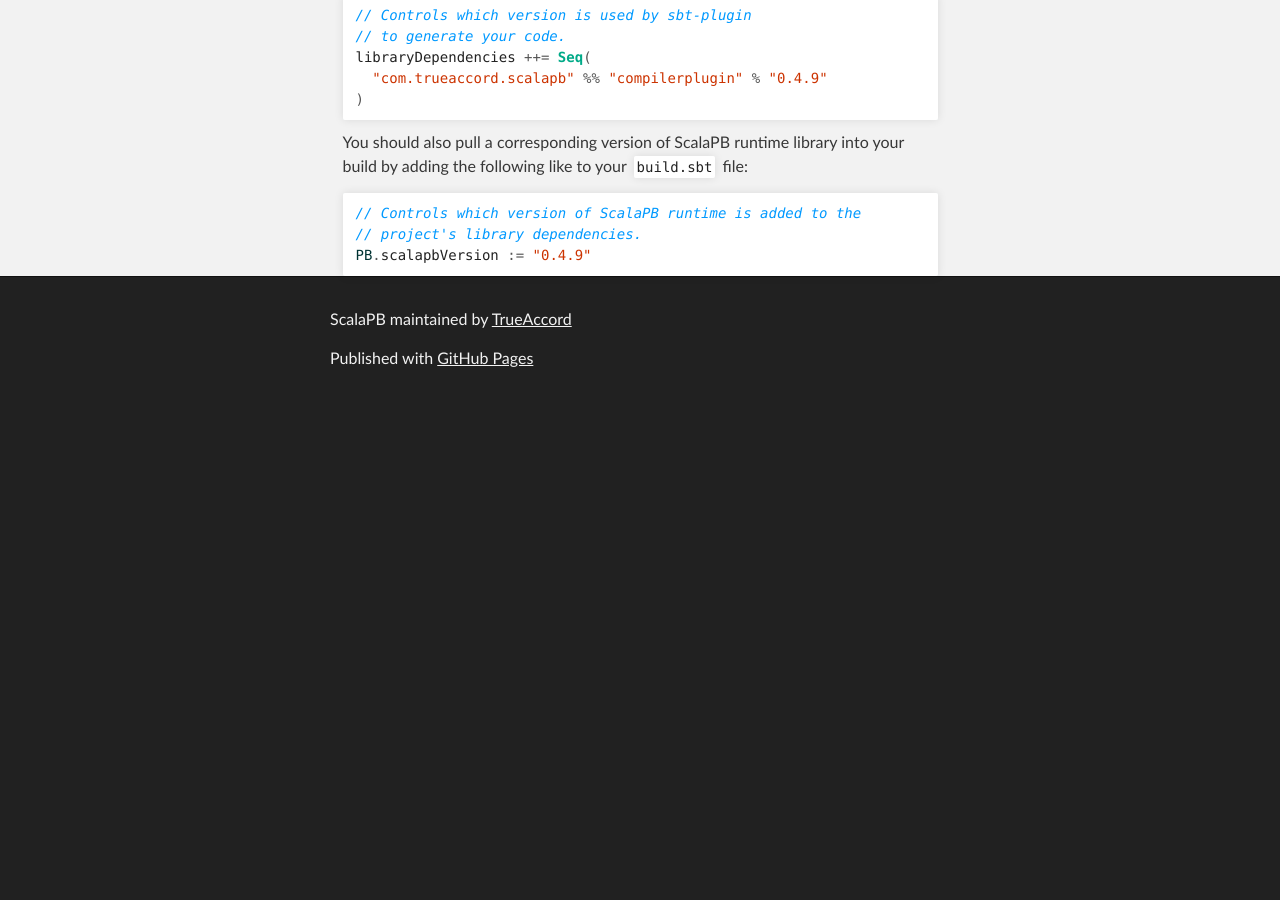
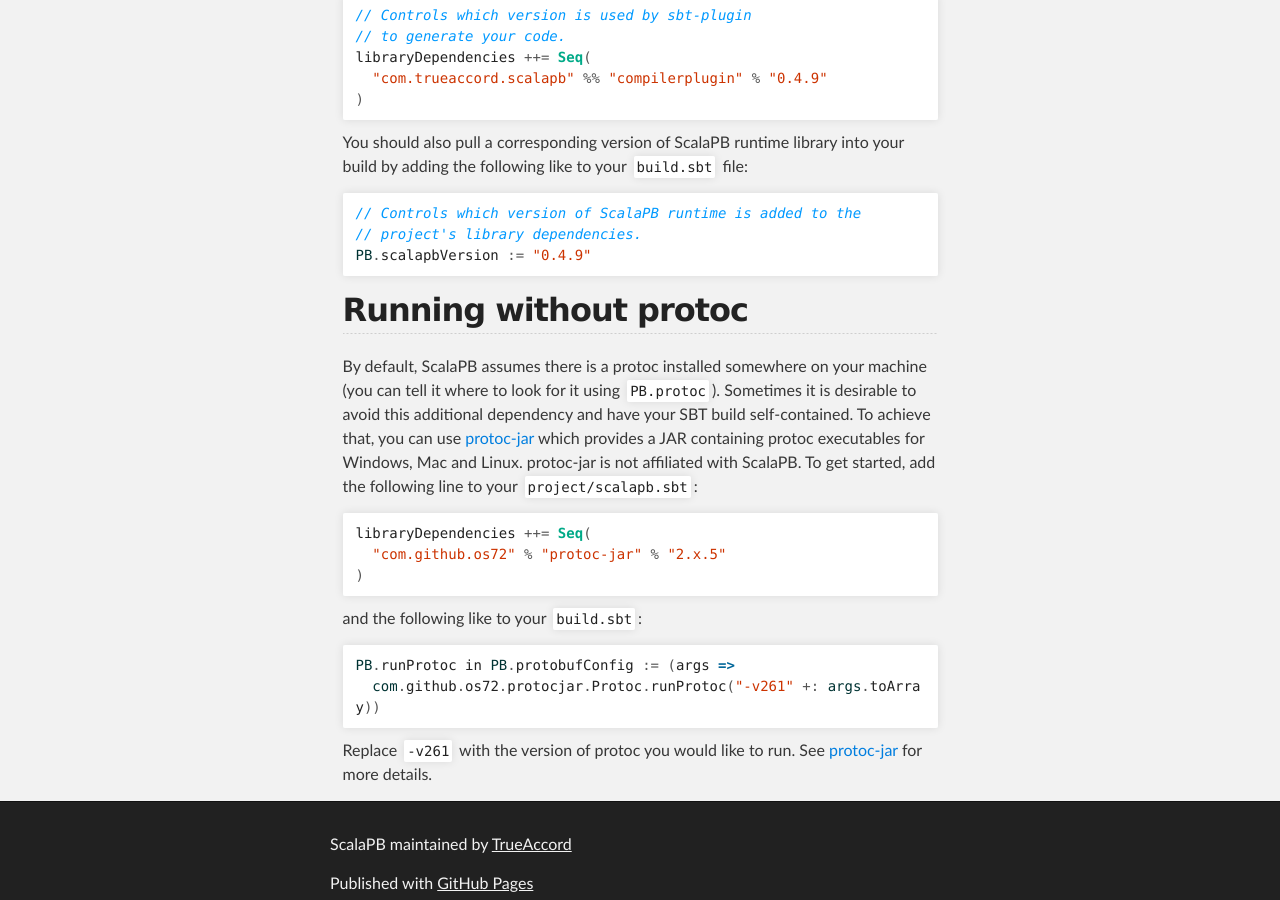
Before and after one commit to scalapb/ScalaPB, a Jekyll site: the page built from sbt-settings.md, in a window 1280 px wide and 900 px high, scrolled down 1703 px. Built offline with Jekyll 4.4.1, drawn with Linux system fonts in a browser that asks for light colours; before the commit the page ends 2108 px from its top, so only the background shows below that.

Commit message:
Add protoc-jar instructions.

```diff
--- a/sbt-settings.md
+++ b/sbt-settings.md
@@ -76,3 +76,29 @@
 // project's library dependencies.
 PB.scalapbVersion := "{{site.data.version.scalapb}}"
 {%endhighlight%}
+
+## Running without protoc
+
+By default, ScalaPB assumes there is a protoc installed somewhere on your machine (you can
+tell it where to look for it using `PB.protoc`).  Sometimes it is desirable to
+avoid this additional dependency and have your SBT build self-contained.
+To achieve that, you can use [protoc-jar](https://github.com/os72/protoc-jar)
+which provides a JAR containing protoc executables for Windows, Mac and Linux.  protoc-jar is
+not affiliated with ScalaPB.  To get started, add the following line to your
+`project/scalapb.sbt`:
+
+{%highlight scala%}
+libraryDependencies ++= Seq(
+  "com.github.os72" % "protoc-jar" % "2.x.5"
+)
+{%endhighlight%}
+
+and the following like to your `build.sbt`:
+
+{%highlight scala%}
+PB.runProtoc in PB.protobufConfig := (args =>
+  com.github.os72.protocjar.Protoc.runProtoc("-v261" +: args.toArray))
+{%endhighlight%}
+
+Replace `-v261` with the version of protoc you would like to run. See
+[protoc-jar](https://github.com/os72/protoc-jar) for more details.
```
